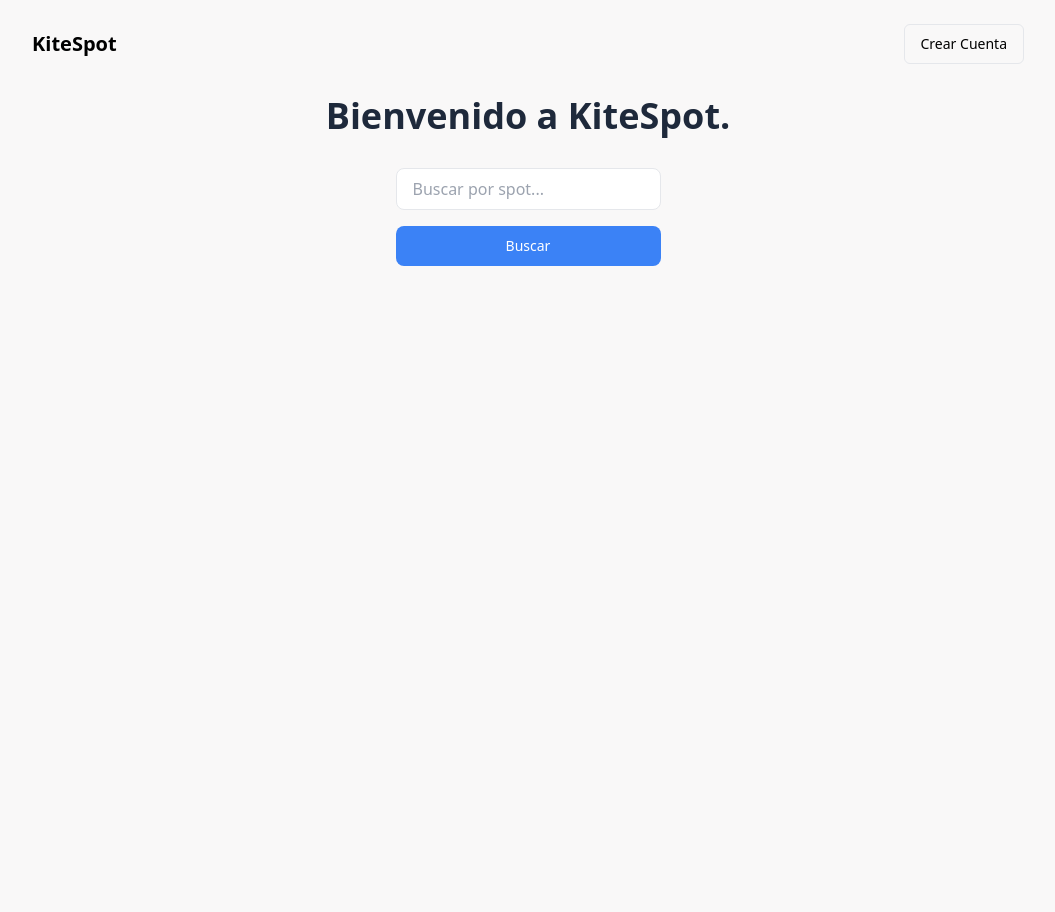
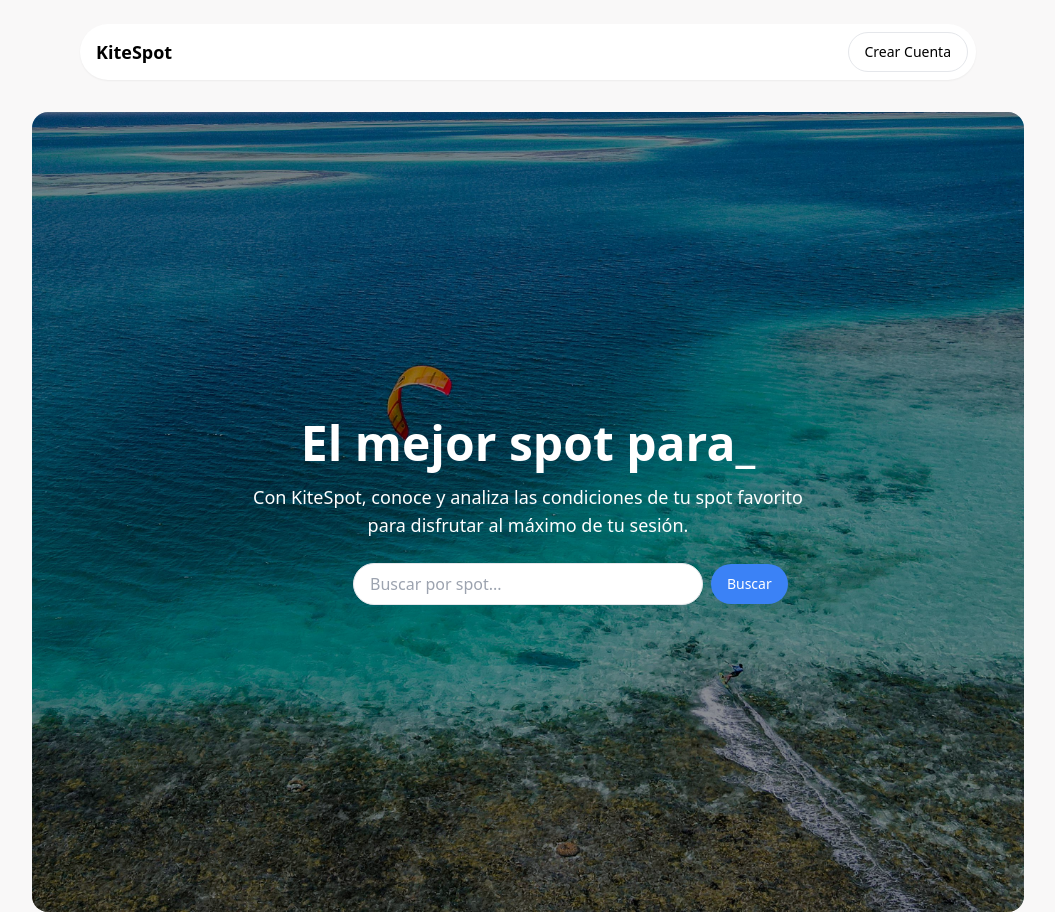
Before and after one commit to JoaquinCortezHub/kitespot-frontend, a Next.js app: page / in a window 1280 px wide. Shown: the whole page, without its empty margins (112-1167 px from the left). Before the commit the page ends 824 px from the top, so only its background shows below. Built offline with nearby package versions, Linux system fonts and the light colour scheme.

Commit message:
[Feature] Work on the hero section of the landingg page (Unfinished).

```diff
--- a/app/client-layout.tsx
+++ b/app/client-layout.tsx
@@ -29,7 +29,7 @@ export default function ClientLayout({
 				className={`${geistSans.variable} ${geistMono.variable} antialiased min-h-screen`}
 			>
 				<QueryClientProvider client={queryClient}>
-						<div className="mx-auto px-6 sm:px-6 lg:px-36">{children}</div>
+					<div className="mx-auto px-6 sm:px-6 lg:px-36">{children}</div>
 				</QueryClientProvider>
 			</body>
 		</html>
--- a/app/globals.css
+++ b/app/globals.css
@@ -3,6 +3,7 @@
 @tailwind utilities;
 
 
+
 body {
-    background-color: rgb(249, 248, 248);
+	background-color: rgb(249, 248, 248);
 }
--- a/app/layout.tsx
+++ b/app/layout.tsx
@@ -13,5 +13,12 @@ export default function RootLayout({
 }: {
   children: React.ReactNode;
 }) {
-  return <ClientLayout><Header></Header>{children}</ClientLayout>;
+  return(
+    <ClientLayout>
+      <Header />
+      <main className="">
+        {children}
+      </main>
+    </ClientLayout>
+  );
 }
--- a/app/page.tsx
+++ b/app/page.tsx
@@ -1,11 +1,11 @@
 import WeatherForm from "@/components/form";
-import Header from "@/components/header";
+import HeroSection from "@/components/hero-section";
 
 export default function Home() {
   return(
-      <div className="container mx-auto px-4">
+      <div className="mx-auto">
         <main className="mt-8">
-          <WeatherForm />
+          <HeroSection />
         </main>
       </div>
   )
--- a/components/form.tsx
+++ b/components/form.tsx
@@ -8,23 +8,20 @@ export default function WeatherForm() {
 	const [location, setLocation] = useState("");
 
 	return (
-		<div className="min-h-[calc(100vh-theme(spacing.36))] flex flex-col items-center justify-start">
-			<h2 className="text-4xl font-semibold text-slate-800">
-				Bienvenido a KiteSpot.
-			</h2>
-			<div className="max-w-md mx-auto">
-				<div className="mb-4">
+		<div>
+			<div className="flex items-center gap-2 max-w-lg ">
+				<div className="min-w-full">
 					<input
 						type="text"
 						value={location}
 						onChange={(e) => setLocation(e.target.value)}
 						placeholder="Buscar por spot..."
-						className="w-full px-4 py-2 mt-8 border rounded-lg focus:outline-none focus:border-blue-500"
+						className="w-full px-4 py-2 border rounded-full focus:outline-none focus:border-blue-500 text-black"
 						required
 					/>
 				</div>
 				<Link href={`/results?query=${location}`} passHref>
-					<Button className="w-full bg-blue-500 text-white py-2 px-4 rounded-lg hover:bg-blue-600 transition-colors">
+					<Button className="w-sm bg-blue-500 text-white py-2 px-4 rounded-full hover:bg-blue-600 transition-colors">
 						Buscar
 					</Button>
 				</Link>
--- a/components/header.tsx
+++ b/components/header.tsx
@@ -3,23 +3,23 @@ import { Button } from "./ui/button";
 import Link from "next/link";
 
 const Header = () => {
-	return(
-        <header className="flex items-center justify-between my-6">
+	return (
+		<header className="flex items-center justify-between my-6 bg-white rounded-full shadow-sm p-2 mx-auto max-w-4xl">
 			<div>
-                <h1 className="font-semibold text-xl">
-                    <Link href={"/"}>
-                        KiteSpot
-                    </Link>
+				<h1 className="font-semibold text-lg pl-2">
+					<Link href={"/"}>KiteSpot</Link>
 				</h1>
 			</div>
 			<div className="flex items-center justify-between gap-8">
-                <Button variant={'outline'} className="hover:bg-blue-500 hover:text-white">
+				<Button
+					variant={"outline"}
+					className="hover:bg-blue-500 hover:text-white rounded-full"
+				>
 					Crear Cuenta
 				</Button>
 			</div>
 		</header>
-
-    )
+	);
 };
 
 export default Header;
--- /dev/null
+++ b/components/hero-section.tsx
@@ -0,0 +1,27 @@
+"use client";
+
+import React from "react";
+import WeatherForm from "./form";
+
+const HeroSection = () => {
+	return (
+		<div
+			className="relative min-h-screen flex items-center justify-center bg-cover bg-center rounded-2xl"
+			style={{ backgroundImage: "url('hero-image.jpg')" }}
+		>
+			<div className="absolute inset-0 bg-black opacity-40 rounded-2xl"></div>
+			<div className="relative z-10 flex flex-col items-center p-8 text-white">
+				<h1 className="text-4xl md:text-5xl font-bold mb-4">
+					El mejor spot para_
+				</h1>
+				<p className="text-lg mb-6 text-center">
+					Con KiteSpot, conoce y analiza las condiciones de tu spot favorito{" "}
+					<br /> para disfrutar al máximo de tu sesión.
+				</p>
+				<WeatherForm />
+			</div>
+		</div>
+	);
+};
+
+export default HeroSection;
```
Also changed, not shown: public/hero-image.jpg (added). Lines whose indentation alone changed are shown as unchanged.
